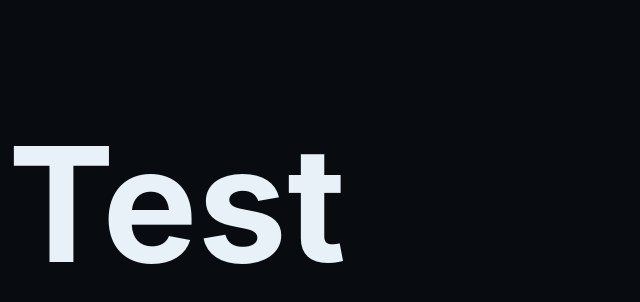
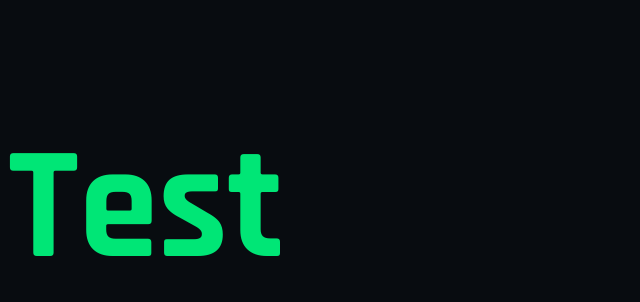
Before and after one commit to kbongco/meet-lifting-track, a Next.js app: page / in a window 1280 px wide. Shown: the top 302 px of the page, without its empty margins (0-640 px from the left). Built offline with nearby package versions, Linux system fonts and the light colour scheme.

Commit message:
updated test files

```diff
--- a/app/page.scss
+++ b/app/page.scss
@@ -1,3 +1,6 @@
+@import '../app/styles/variables.scss';
+
 .test {
   font-size: 10rem;
+  color: $color-good;
 }
--- a/app/styles/globals.scss
+++ b/app/styles/globals.scss
@@ -1,8 +1,18 @@
 @import './variables';
+/* Import Rajdhani, Inter, JetBrains Mono */
+@import url('https://fonts.googleapis.com/css2?family=Rajdhani:wght@400;500;600;700&family=Inter:wght@300;400;500;600&family=JetBrains+Mono:wght@400;600&display=swap');
 
 body {
-  @extend %font-body;
-  @include color-bg;
+  font-family: $font-body;
+  background-color: $color-bg;
   color: $color-text;
   min-height: 100vh;
 }
+
+h1, h2, h3, .display-text {
+  font-family: $font-display;
+}
+
+code, .mono {
+  font-family: $font-mono;
+}
```
